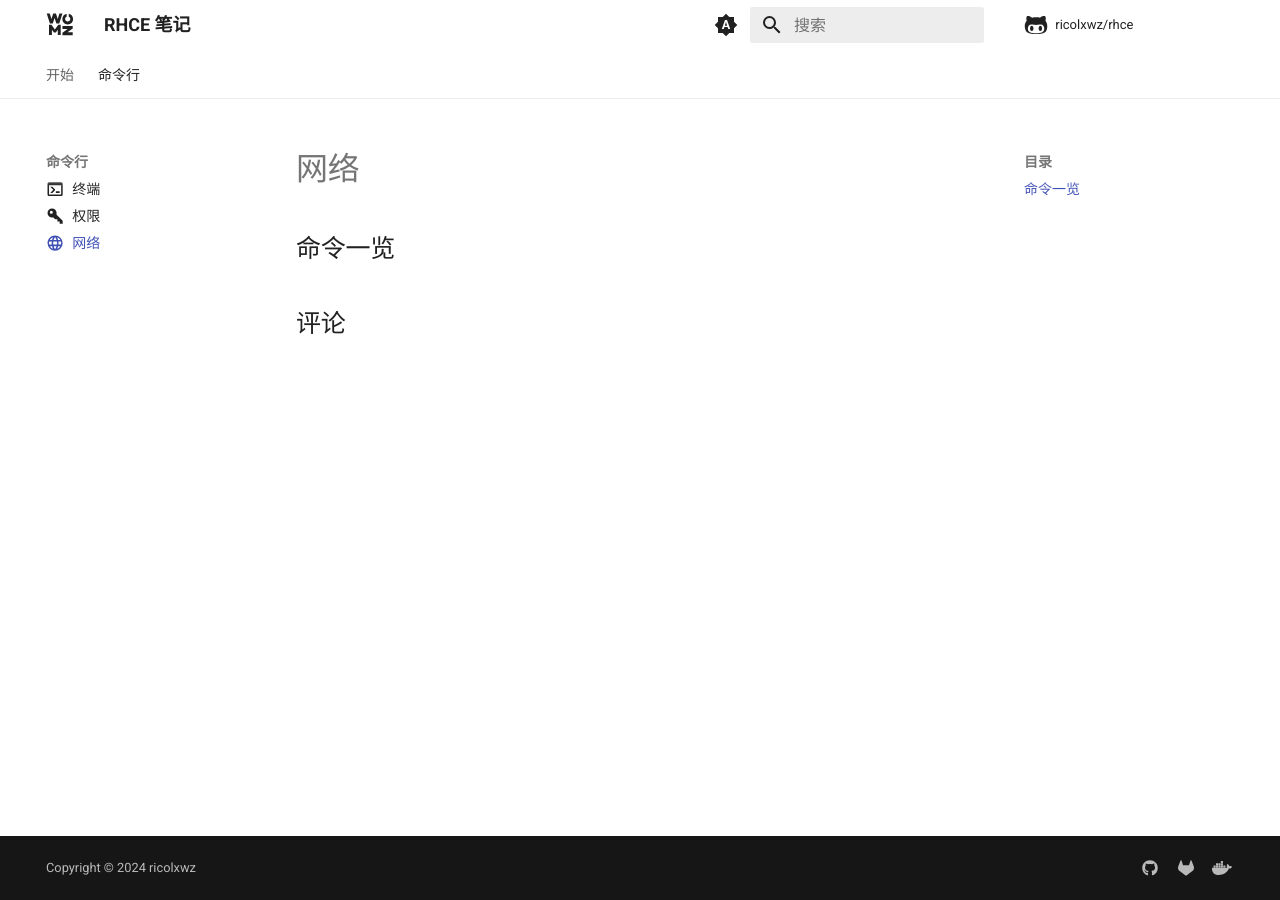
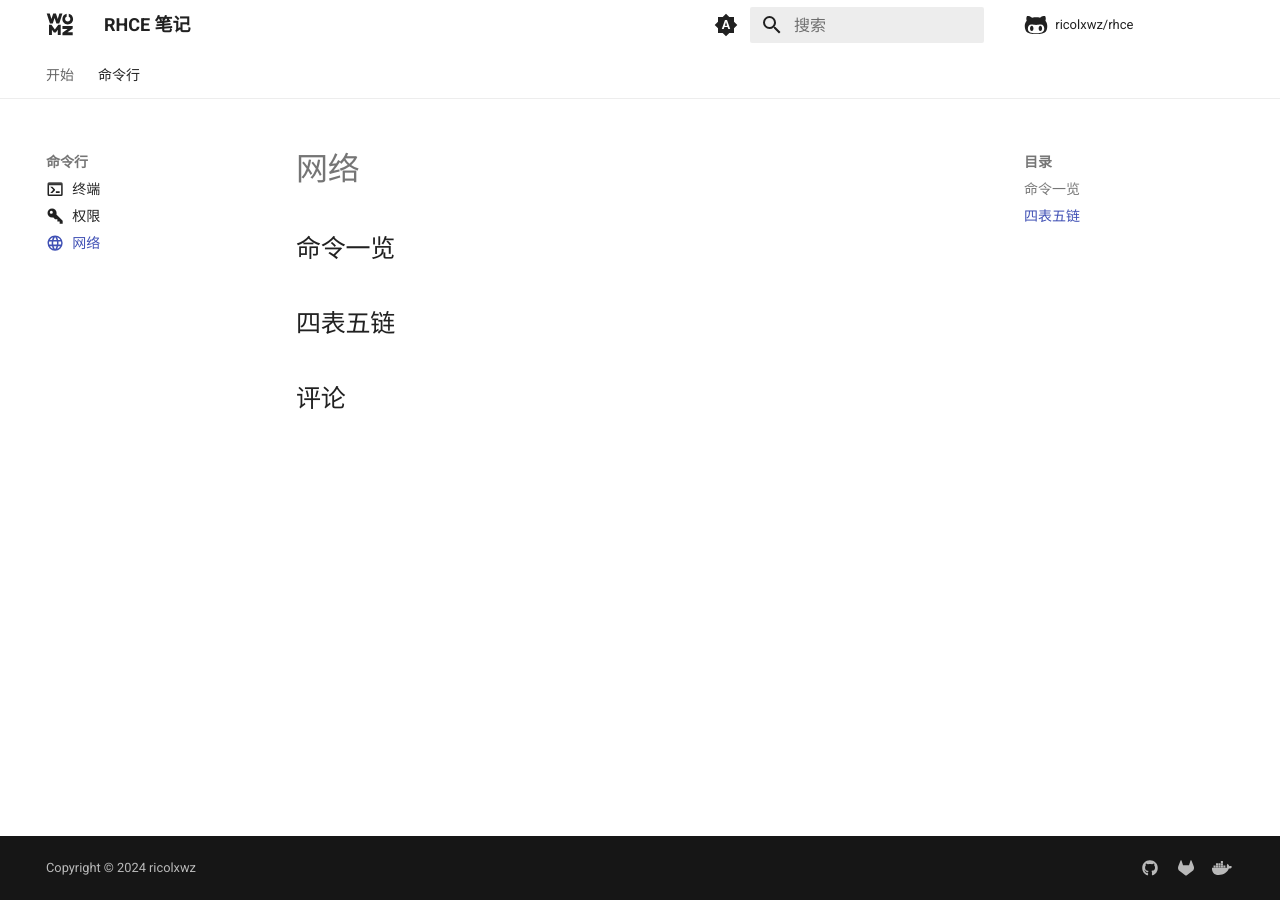
Before and after one commit to ricolxwz/rhce, an MkDocs documentation site: the page built from docs/命令行/网络.md, in a window 1280 px wide. Built offline with MkDocs 1.6.1 and Material for MkDocs 9.7.7, drawn with Linux system fonts in a browser that asks for light colours; comment, search, counter and statistics services are not loaded.

Commit message:
add line to test

```diff
--- a/docs/命令行/网络.md
+++ b/docs/命令行/网络.md
@@ -5,3 +5,5 @@ comments: true
 ---
 
 ## 命令一览
+
+## 四表五链
```
